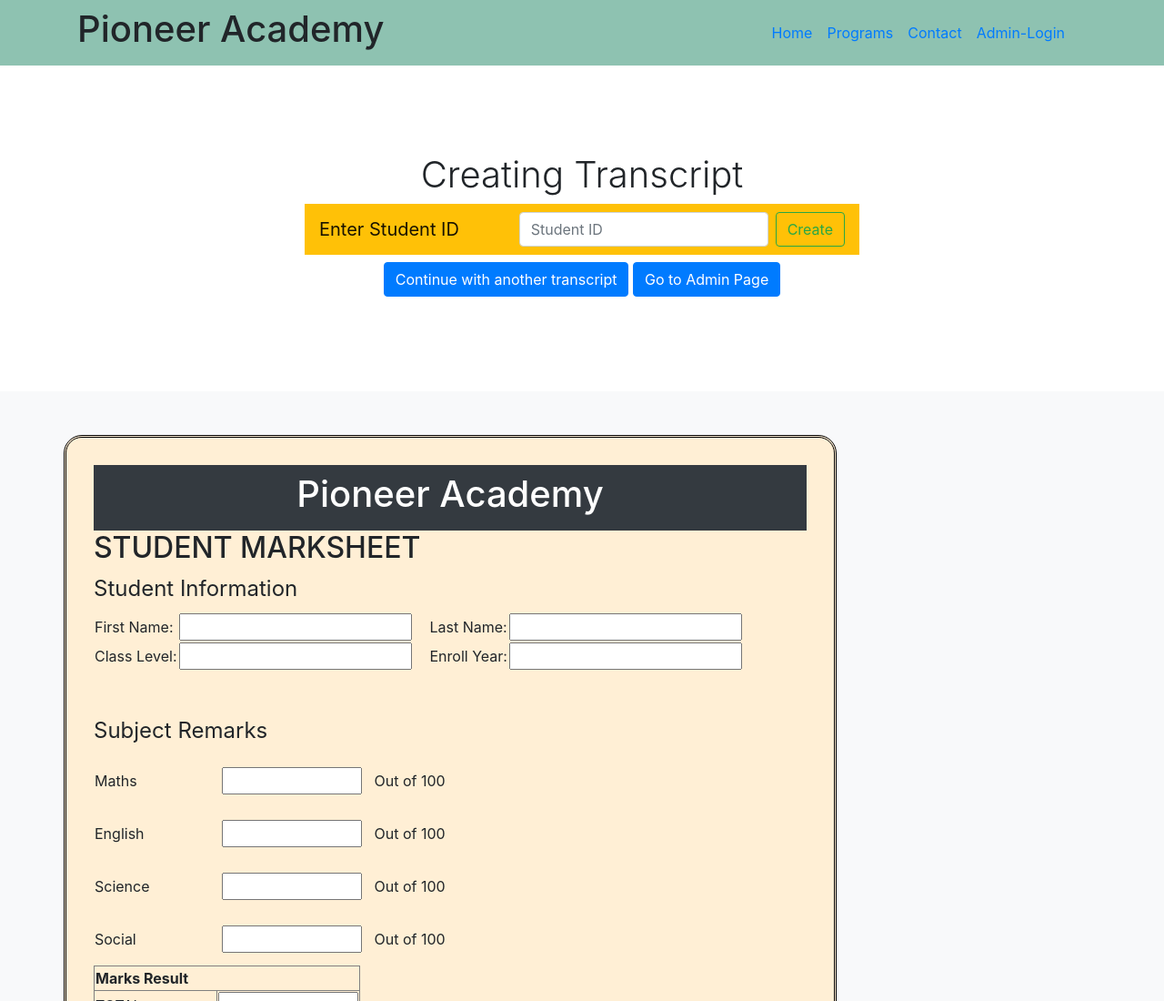
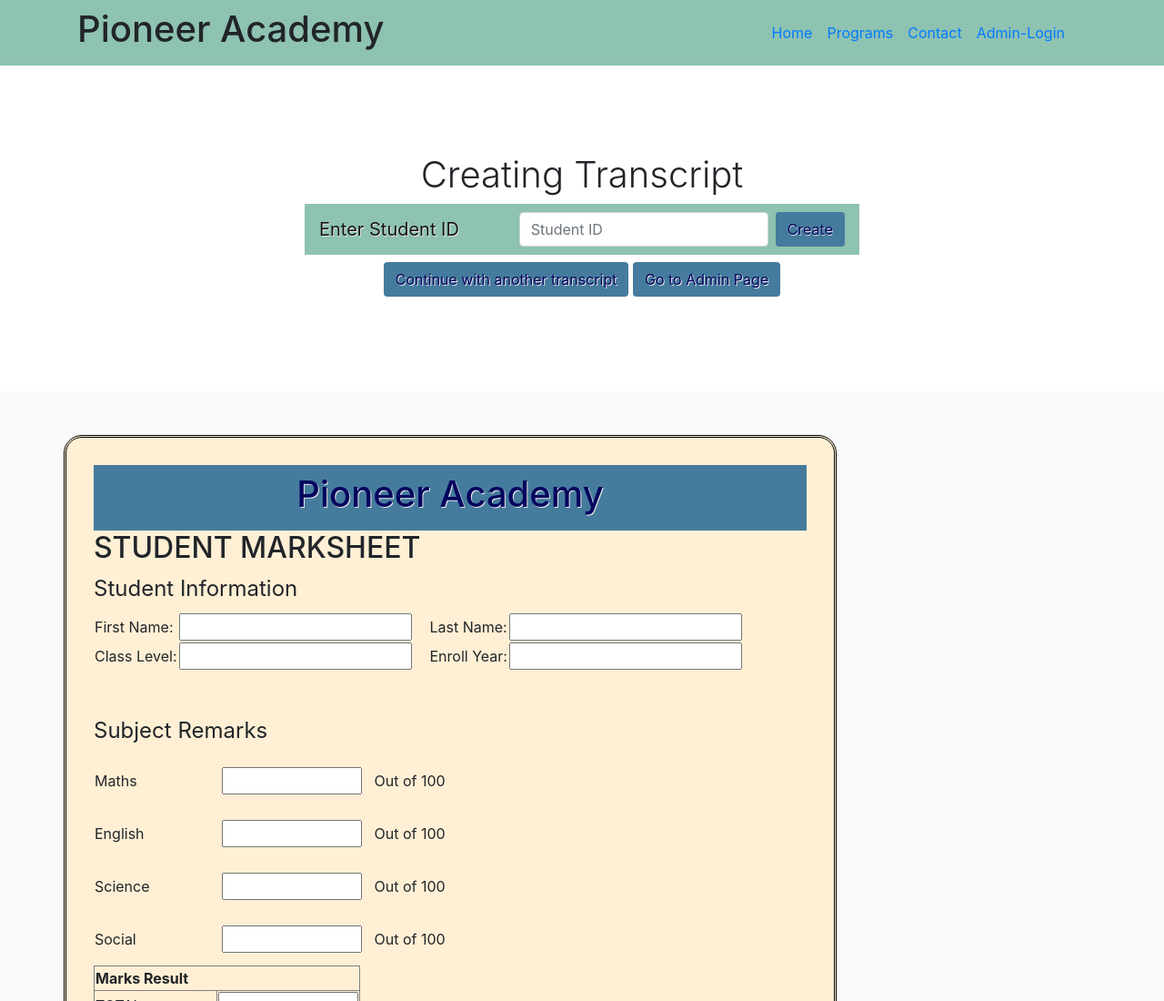
Before and after one commit to avanidhalgara/Transcript_Creator, a website: page public/transcript.html in a window 1280 px wide. Shown: the top 1100 px of the page at 91% size. Drawn offline with nearby package versions, Linux system fonts and the light colour scheme.

Commit message:
final touch up for deployment

```diff
--- a/config/config.json
+++ b/config/config.json
@@ -1,7 +1,7 @@
 {
   "development": {
     "username": "root",
-    "password": "Ranjini96!",
+    "password": "Krish2012$",
     "database": "transcript",
     "host": "127.0.0.1",
     "dialect": "mysql"
--- a/public/addUpdate.css
+++ b/public/addUpdate.css
@@ -54,14 +54,32 @@ text-shadow: 1px 1px rgb(235, 232, 232);
 /* give style to buttons in all.js by adding class * */
 .btn-color{
 
-background-color: #8ec2b1;
-    text-shadow: 2px 1px rgb(235, 232, 232);
+    background-color:#457b9d;
+    text-shadow: 1px 1px rgb(235, 232, 232);
+    color:#03045e;
 }
 /* giving colors to the homecontact navbar */
 .btn1-all{
     color:#03045e;
-    text-shadow: 2px 1px rgb(235, 232, 232);
+    text-shadow: 1px 1px rgb(235, 232, 232);
   }
 .font-size{
     font-size: 1.7rem;
 }
+/* give stylr navbar on transcript */
+#btn-create{
+    background-color:#457b9d;
+    text-shadow: 0.5px 0.5px rgb(235, 232, 232);
+    color:#03045e;
+
+}
+/* give background color on navbar on transcript */
+.backgro-col{
+    background-color:#457b9d;
+}
+/* give style admin.html navabr
+ */
+ .fontcolor{
+    color:#03045e;
+    text-shadow: 0.5px 0.5px rgb(235, 232, 232);
+ }
--- a/public/transcript.html
+++ b/public/transcript.html
@@ -10,6 +10,7 @@
   <script src="https://ajax.googleapis.com/ajax/libs/jquery/3.5.1/jquery.min.js"></script>
   <script src="https://cdnjs.cloudflare.com/ajax/libs/popper.js/1.16.0/umd/popper.min.js"></script>
   <script src="https://maxcdn.bootstrapcdn.com/bootstrap/4.5.0/js/bootstrap.min.js"></script>
+  <link href="/addUpdate.css" rel="stylesheet">
 
     <style>
       .bd-placeholder-img {
@@ -64,18 +65,18 @@
     <div class="container">
       <h1>Creating Transcript</h1>
 
-      <nav class="navbar navbar-light bg-warning justify-content-between">
-        <a class="navbar-brand">Enter Student ID</a>
+      <nav class="navbar navbar-light  backgr-color justify-content-between">
+        <a class="navbar-brand btn1-all">Enter Student ID</a>
         <form class="form-inline">
           <input class="form-control mr-sm-2" type="search" id="student-id" placeholder="Student ID" aria-label="Search">
-          <a href="home.html"> <button class="btn btn-outline-success my-2 my-sm-0" id="btn-create" type="submit">Create</button></a>
+          <a href="home.html"> <button class="btn label-color my-2 my-sm-0" id="btn-create" type="submit">Create</button></a>
         </form>
       </nav>
 
 
       <p>
-        <a href="transcript.html" class="btn btn-primary my-2">Continue with another transcript</a>
-        <a href="admin.html" class="btn btn-primary my-2">Go to Admin Page</a>
+        <a href="transcript.html" class="btn  my-2 btn1-all backgro-col">Continue with another transcript</a>
+        <a href="admin.html" class="btn  my-2 backgro-col btn1-all">Go to Admin Page</a>
 
       </p>
     </div>
@@ -87,9 +88,9 @@
       <div class="row">
         <div class="container1">
 
-          <nav class="navbar navbar-default navbar-fixed-top bg-dark justify-content-center">
+          <nav class="navbar navbar-default navbar-fixed-top btn-color justify-content-center">
 
-            <h1 id = "text-01" class="text-white">Pioneer Academy</h1>
+            <h1 id = "text-01" class="text-black ">Pioneer Academy</h1>
 
             </nav>
 
```
Also changed, not shown: public/admin.html (+3 -2 lines), public/homeProgram.html (+3 -1 lines).
